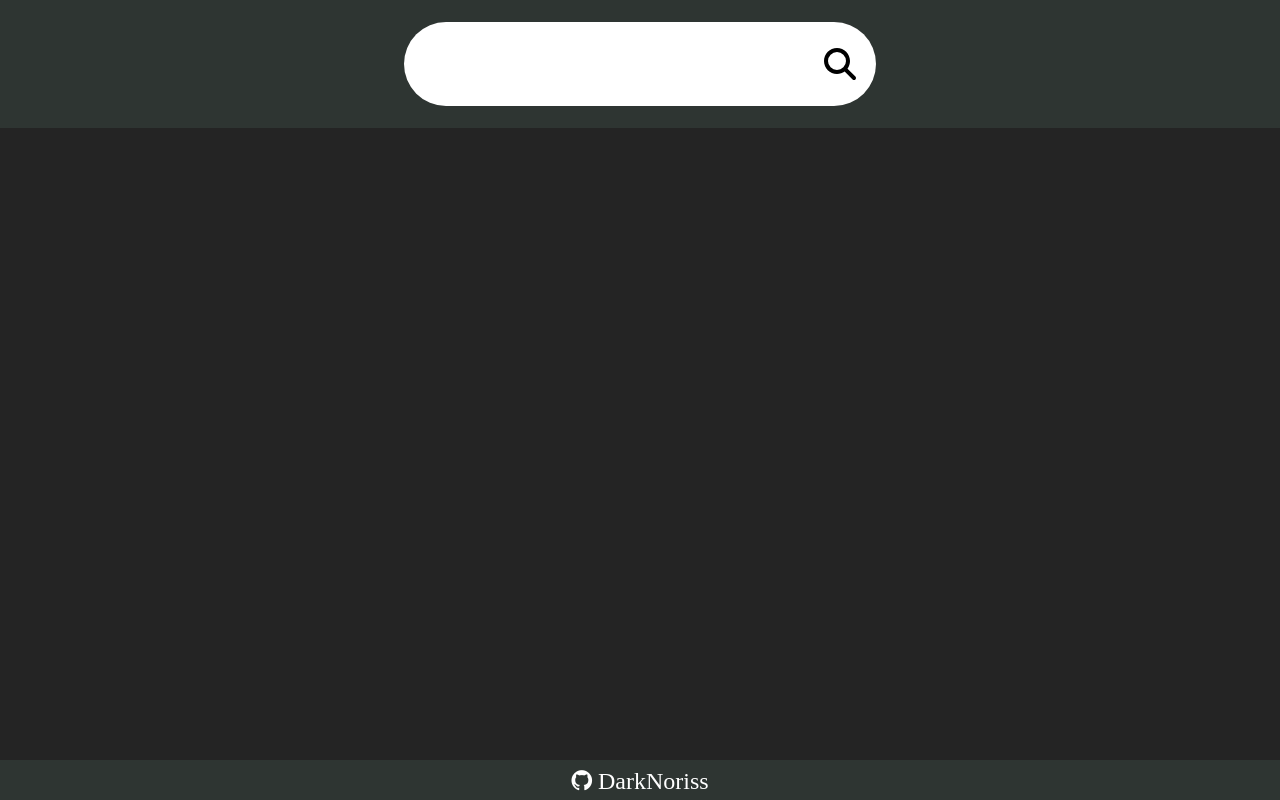
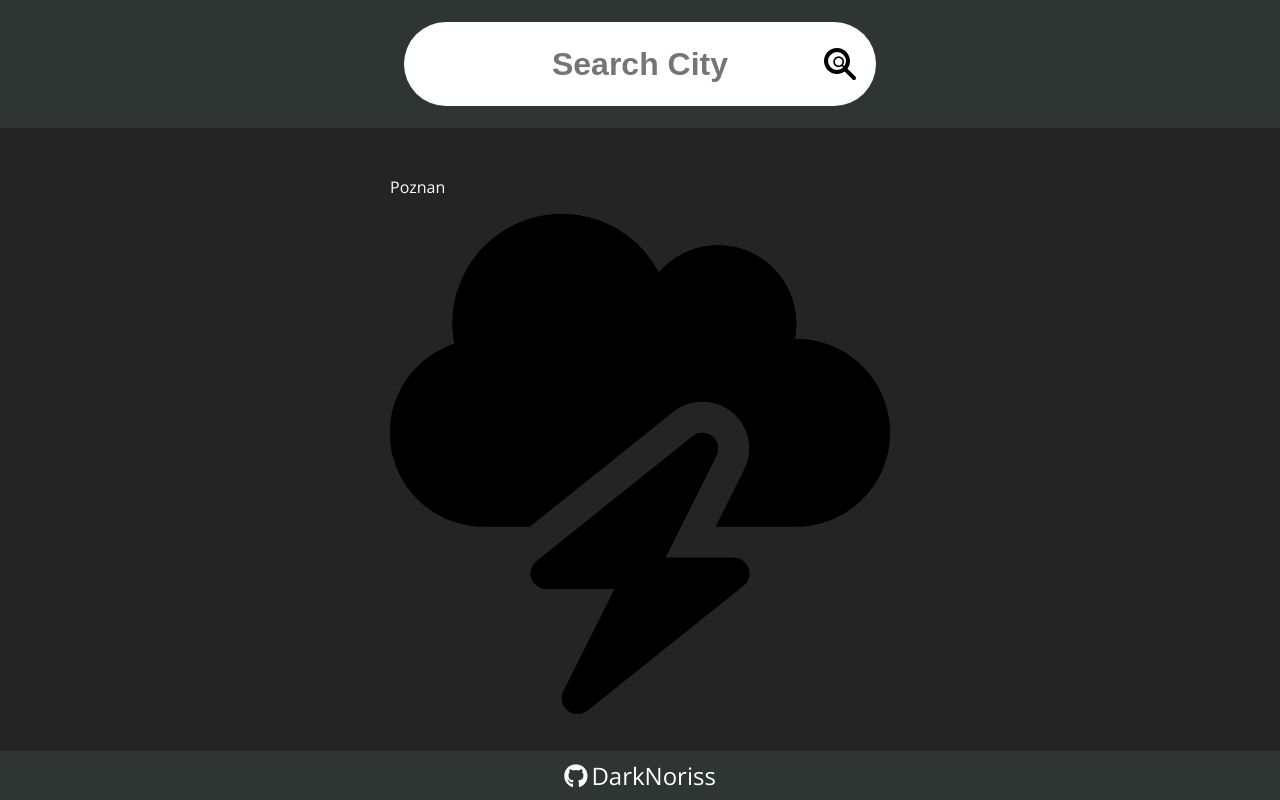
Before and after one commit to DarkNoriss/WeatherAppJS, a website built with Vite: page index.html in a window 1280 px wide. Built offline with nearby package versions, Linux system fonts and the light colour scheme.

Commit message:
working on icons, fixed footer

```diff
--- a/index.html
+++ b/index.html
@@ -5,15 +5,16 @@
     <meta http-equiv="X-UA-Compatible" content="IE=edge" />
     <meta name="viewport" content="width=device-width, initial-scale=1.0" />
     <title>Document</title>
-    <link
-      rel="stylesheet"
-      href="https://cdnjs.cloudflare.com/ajax/libs/font-awesome/4.7.0/css/font-awesome.min.css"
-    />
   </head>
   <body>
     <header class="header"></header>
     <div class="main"></div>
     <footer class="footer"></footer>
-    <script type="module" src="./src/main.js" defer></script>
+    <script type="module" src="./src/main.js"></script>
+    <script
+      type="module"
+      src="https://kit.fontawesome.com/f3864c0eb1.js"
+      crossorigin="anonymous"
+    ></script>
   </body>
 </html>
--- /dev/null
+++ b/src/functions/app.js
@@ -0,0 +1,17 @@
+export const createApp = () => {
+  const mainContainer = document.querySelector(".main");
+  const div = document.createElement("div");
+  div.classList.add("app");
+
+  const location = document.createElement("p");
+  location.innerText = "Poznan";
+  div.append(location);
+  const icon = document.createElement("img");
+  icon.classList.add("main-icon");
+  icon.src = "../icons/cloud-bolt-solid.svg";
+  icon.width = "500";
+  icon.height = "500";
+  div.append(icon);
+
+  mainContainer.append(div);
+};
--- a/src/functions/footer.js
+++ b/src/functions/footer.js
@@ -1,11 +1,18 @@
 export const createFooter = () => {
   const footerDiv = document.querySelector(".footer");
+
   const footer = document.createElement("a");
   footer.href = "https://github.com/DarkNoriss";
   footer.target = "__blank";
-  footer.classList.add("fa");
-  footer.classList.add("fa-github");
-  footer.innerText = " DarkNoriss";
+
+  const icon = document.createElement("i");
+  icon.classList.add("fa-brands");
+  icon.classList.add("fa-github");
+  footer.append(icon);
+
+  const text = document.createElement("p");
+  text.innerText = "DarkNoriss";
+  footer.append(text);
 
   footerDiv.append(footer);
 };
--- a/src/functions/header.js
+++ b/src/functions/header.js
@@ -5,6 +5,7 @@ export const createHeader = () => {
 
   const input = document.createElement("input");
   input.name = "location";
+  input.placeholder = "Search City";
   input.required = true;
   form.append(input);
 
--- a/src/main.js
+++ b/src/main.js
@@ -1,8 +1,10 @@
 import "./style/main.scss";
 import { createHeader } from "./functions/header";
 import { createFooter } from "./functions/footer";
+import { createApp } from "./functions/app";
 
 window.onload = () => {
   createHeader();
+  createApp();
   createFooter();
 };
--- a/src/style/footer.scss
+++ b/src/style/footer.scss
@@ -1,21 +1,27 @@
 @import "./variable.scss";
 
 .footer {
-  width: 100%;
   background-color: $headerfooter-bgcolor;
-  color: #fff;
   display: flex;
   justify-content: center;
-  align-items: center;
   font-size: 1.5rem;
   padding: 0.5rem 0;
 
   & a {
+    display: flex;
+    flex-direction: row;
+    align-items: center;
+    font-family: $font-family-sans-serif;
     color: #fff;
     text-decoration: none;
+    gap: 4px;
 
     &:hover {
       color: #ccc;
     }
+
+    & p {
+      margin: 0;
+    }
   }
 }
--- a/src/style/header.scss
+++ b/src/style/header.scss
@@ -1,7 +1,6 @@
 @import "./variable.scss";
 
 .header {
-  width: 100%;
   height: 8rem;
   background-color: $headerfooter-bgcolor;
   display: flex;
@@ -28,7 +27,7 @@
       border: none;
       padding: 0px;
       margin: 0;
-      font-size: 3rem;
+      font-size: 2rem;
       font-weight: bold;
       text-align: center;
 
--- a/src/style/main.scss
+++ b/src/style/main.scss
@@ -8,7 +8,7 @@ html {
 body {
   margin: 0;
   padding: 0;
-  font-family: Arial, sans-serif;
+  font-family: $font-family-sans-serif;
   display: flex;
   flex-direction: column;
   color: #fff;
@@ -16,5 +16,17 @@ body {
 
 .main {
   flex: 1;
-  min-height: calc(100vh - 128px - 40px);
+  min-height: calc(100vh - 128px - 49px);
+  display: flex;
+  align-items: center;
+  justify-content: center;
+
+  & .app {
+    & .main-icon {
+      background-image: url(../icons/cloud-bolt-solid.svg);
+      background-repeat: no-repeat;
+      background-position: center;
+      background-color: transparent;
+    }
+  }
 }
--- a/src/style/variable.scss
+++ b/src/style/variable.scss
@@ -1,3 +1,5 @@
+@import url("https://fonts.googleapis.com/css?family=Open+Sans");
+
 $headerfooter-bgcolor: #2e3532;
 $nav-bgcolor: #a0aab2;
 $list-bgcolor: #c7cedb;
@@ -5,3 +7,4 @@ $btn-hover: #94849b;
 $bg-color: #7e9181;
 $default-bg-color: #242424;
 $img-size: 32px;
+$font-family-sans-serif: "Open Sans", sans-serif;
```
Also changed, not shown: dist/index.html, src/icons/cloud-bolt-solid.svg (added).
